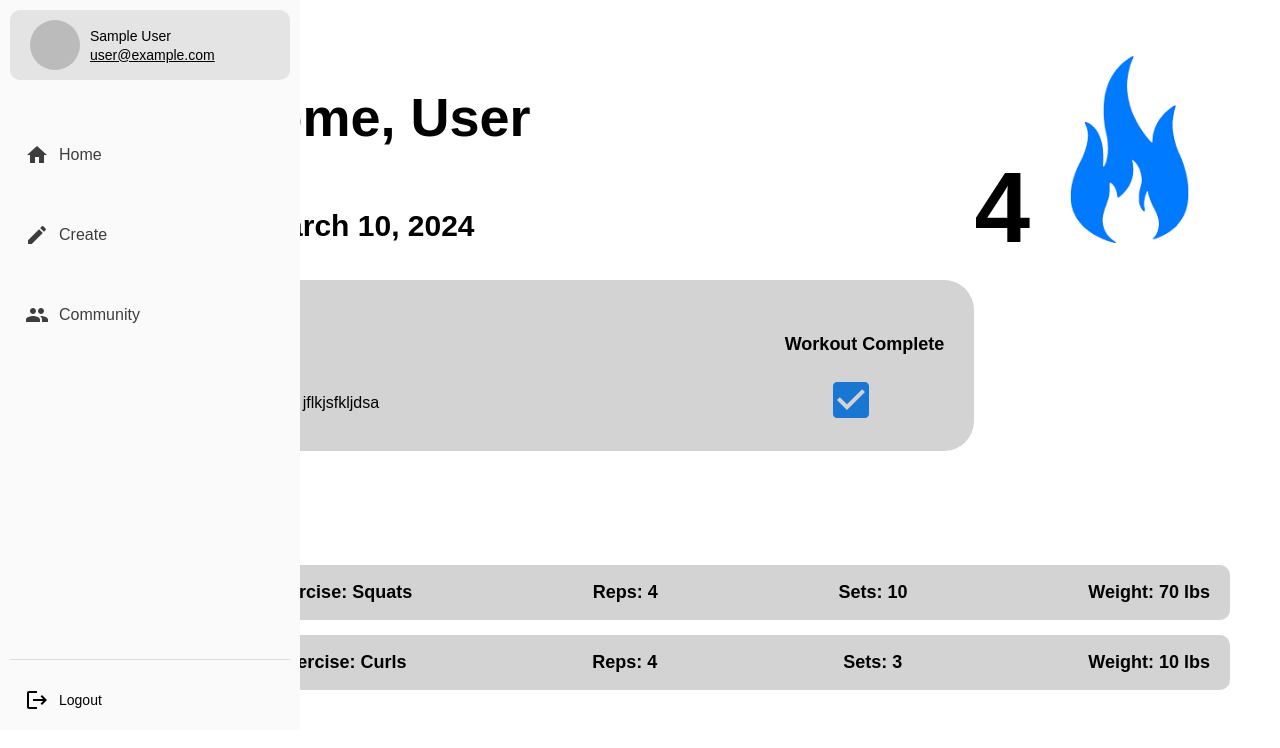
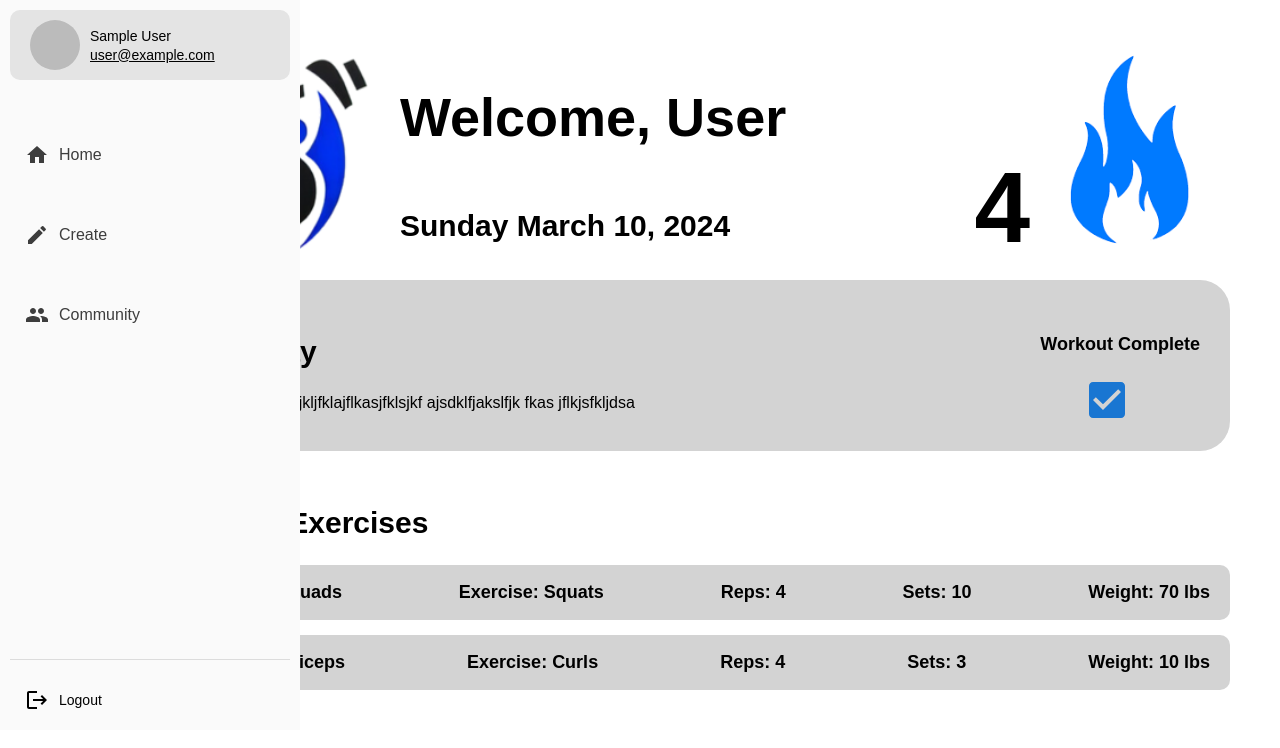
Before and after one commit to Ctc8/FitFriends, a React (Vite) app in the folder @latest/: page / in a window 1280 px wide. Shown: the top 748 px of the page. Built offline with nearby package versions, Linux system fonts and the light colour scheme; no server answers; sample sign-in values are in the browser's storage.

Commit message:
fixed homepage spacing

```diff
--- a/@latest/src/pages/CreatePage.module.css
+++ b/@latest/src/pages/CreatePage.module.css
@@ -9,6 +9,7 @@
   margin: 0 auto; /* Center the container horizontally */
   padding: 20px; /* Optional: add padding to the container */
   box-sizing: border-box; /* Include padding and border in the element's total width and height */
+
 }
 .customParagraph {
   font-family: Helvetica, Arial, sans-serif;
--- a/@latest/src/pages/HomePage.css
+++ b/@latest/src/pages/HomePage.css
@@ -18,12 +18,20 @@ h4 {
     font-size: 18px;
 }
 
+/* .homepage {
+    display: flex;
+    flex-direction: row;
+    /* padding-left: 20%; */
+    /* border: solid 1px;
+    border-color: aqua;
+
+} */
+
 .homepage-container {
     display: flex;
     flex-direction: column;
     padding: 50px;
     gap: 30px;
-    /* margin-left: auto; */
 
 }
 
@@ -36,37 +44,25 @@ h4 {
     justify-content: space-between;
     gap: 30px;
     height: 200px;
-
-
-    /* border: solid 1px; */
 }
 
 .homepage-header {
     display: flex;
     flex-direction: row;
     gap: 30px;
-
-    /* border: solid 1px; */
-
 }
 
 .homepage-title {
     display: flex;
     flex-direction: column;
-    width: 800px;
+    width: 200%;
     gap: 0;
-    /* border: solid 1px; */
-    /* border-color: red; */
 }
 
 .homepage-streak-container {
     display: flex;
     flex-direction: row;
     justify-content: center;
-
-    /* border-color: blue; */
-    /* border: solid 1px; */
-
 }
 
 .homepage-workout-container {
@@ -78,44 +74,29 @@ h4 {
     background-color: lightgray;
     border-radius: 30px;
     width: 1000px;
-
-
 }
 
 .homepage-workout-header-container {
     display: flex;
     flex-direction: column;
     align-items: flex-start;
-
-    /* border: solid 1px;
-    border-color: blueviolet; */
 }
 
 .homepage-workout-complete-container {
     display: flex;
     flex-direction: column;
     justify-content: center;
-
-    /* border: solid 1px;
-    border-color: brown; */
 }
 
 .homepage-exercises-container {
     display: flex;
     flex-direction: column;
-
-
-    /* border: solid 1px;
-    border-color: aquamarine; */
 }
 
 .homepage-checkbox {
     display: flex;
     flex-direction: row;
     justify-content: center;
-    /* border: solid 1px;
-    border-color: black; */
-
 }
 
 .homepage-exercise-container {
@@ -127,7 +108,6 @@ h4 {
     padding: 20px;
     height: 15px;
     border-radius: 10px;
-
 }
 
 .homepage-exercise-list-container {
--- a/@latest/src/pages/HomePage.jsx
+++ b/@latest/src/pages/HomePage.jsx
@@ -1,6 +1,6 @@
 import React, { useEffect } from "react";
 import styles from "./HomePage.css";
-import { Checkbox, FormGroup, FormControlLabel } from "@mui/material";
+import { Checkbox, FormGroup, FormControlLabel, Box } from "@mui/material";
 import { useState } from "react";
 import Exercise from "../components/Exercise";
 import { useNavigate } from "react-router-dom";
@@ -129,6 +129,7 @@ const HomePage = ({ isAuth }) => {
     "jaldfjlkajfdklasjkljfklajflkasjfklsjkf ajsdklfjakslfjk fkas jflkjsfkljdsa";
 
   return (
+    <div className="homepage">
       <div className="homepage-container">
         <div className="homepage-header-container">
           <div className="homepage-header">
@@ -184,6 +185,10 @@ const HomePage = ({ isAuth }) => {
           </div>
         </div>
       </div>
+    </div>
+    // <div className="homepage">
+
+    // </div>
   );
 };
 
```
Also changed, not shown: 1 other file (tests, documents, lock files or other folders). Lines whose indentation alone changed are shown as unchanged.
